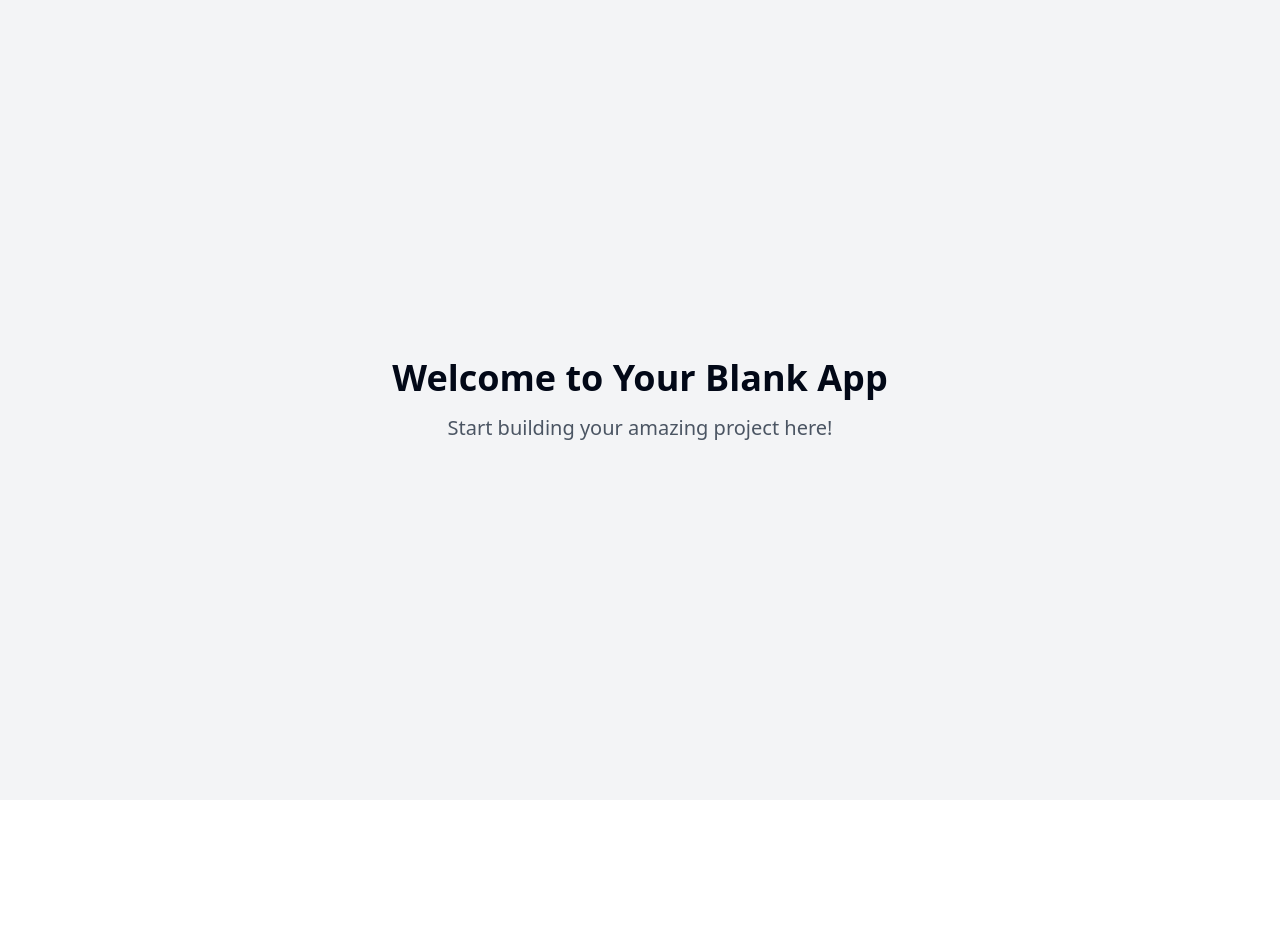
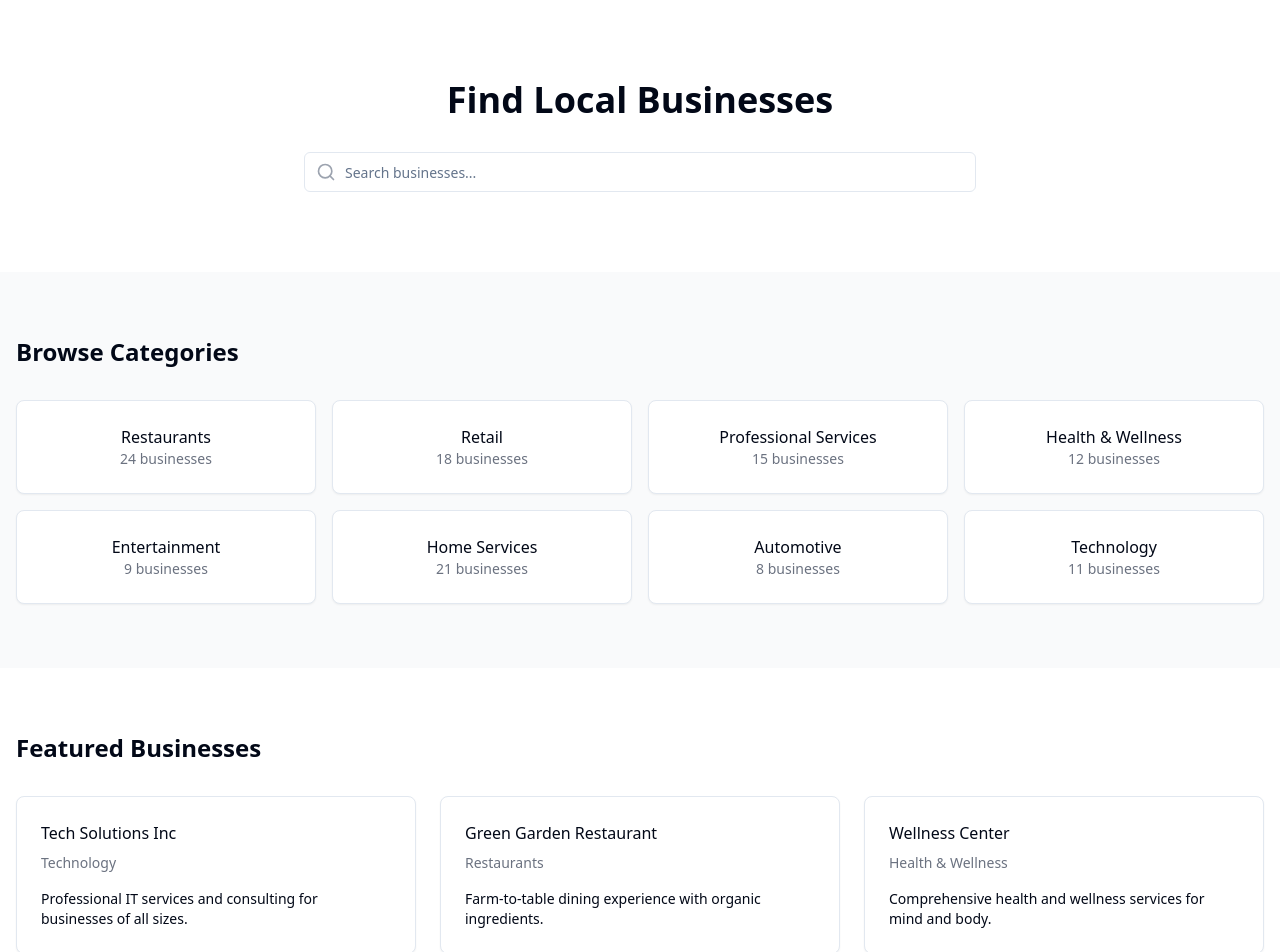
Before and after one commit to climber0823/greet-and-get-acquainted, a React (Vite) app: page / in a window 1280 px wide. Shown: the top 952 px of the page. Before the commit the page ends 800 px from the top, so only its background shows below. Built offline with nearby package versions, Linux system fonts and the light colour scheme.

Commit message:
Connect application
The application is now connected.

```diff
--- a/src/pages/Index.tsx
+++ b/src/pages/Index.tsx
@@ -1,14 +1,97 @@
-// Update this page (the content is just a fallback if you fail to update the page)
+
+import { Search } from "lucide-react";
+import { Card, CardContent } from "@/components/ui/card";
+import { Input } from "@/components/ui/input";
 
 const Index = () => {
   return (
-    <div className="min-h-screen flex items-center justify-center bg-gray-100">
-      <div className="text-center">
-        <h1 className="text-4xl font-bold mb-4">Welcome to Your Blank App</h1>
-        <p className="text-xl text-gray-600">Start building your amazing project here!</p>
-      </div>
+    <div className="min-h-screen bg-gray-50">
+      {/* Hero Section */}
+      <section className="bg-white py-20">
+        <div className="container mx-auto px-4">
+          <h1 className="text-4xl font-bold text-center mb-8">Find Local Businesses</h1>
+          <div className="max-w-2xl mx-auto relative">
+            <div className="relative">
+              <Search className="absolute left-3 top-1/2 transform -translate-y-1/2 text-gray-400 h-5 w-5" />
+              <Input
+                type="text"
+                placeholder="Search businesses..."
+                className="pl-10 w-full"
+              />
+            </div>
+          </div>
+        </div>
+      </section>
+
+      {/* Categories Section */}
+      <section className="py-16">
+        <div className="container mx-auto px-4">
+          <h2 className="text-2xl font-semibold mb-8">Browse Categories</h2>
+          <div className="grid grid-cols-2 md:grid-cols-3 lg:grid-cols-4 gap-4">
+            {categories.map((category) => (
+              <Card key={category.id} className="hover:shadow-lg transition-shadow">
+                <CardContent className="p-6 text-center">
+                  <h3 className="font-medium">{category.name}</h3>
+                  <p className="text-sm text-gray-500">{category.count} businesses</p>
+                </CardContent>
+              </Card>
+            ))}
+          </div>
+        </div>
+      </section>
+
+      {/* Featured Listings Section */}
+      <section className="py-16 bg-white">
+        <div className="container mx-auto px-4">
+          <h2 className="text-2xl font-semibold mb-8">Featured Businesses</h2>
+          <div className="grid grid-cols-1 md:grid-cols-2 lg:grid-cols-3 gap-6">
+            {featuredListings.map((listing) => (
+              <Card key={listing.id} className="hover:shadow-lg transition-shadow">
+                <CardContent className="p-6">
+                  <h3 className="font-medium mb-2">{listing.name}</h3>
+                  <p className="text-sm text-gray-500 mb-4">{listing.category}</p>
+                  <p className="text-sm">{listing.description}</p>
+                </CardContent>
+              </Card>
+            ))}
+          </div>
+        </div>
+      </section>
     </div>
   );
 };
 
+// Temporary sample data (we'll replace this with Supabase data later)
+const categories = [
+  { id: 1, name: "Restaurants", count: 24 },
+  { id: 2, name: "Retail", count: 18 },
+  { id: 3, name: "Professional Services", count: 15 },
+  { id: 4, name: "Health & Wellness", count: 12 },
+  { id: 5, name: "Entertainment", count: 9 },
+  { id: 6, name: "Home Services", count: 21 },
+  { id: 7, name: "Automotive", count: 8 },
+  { id: 8, name: "Technology", count: 11 }
+];
+
+const featuredListings = [
+  {
+    id: 1,
+    name: "Tech Solutions Inc",
+    category: "Technology",
+    description: "Professional IT services and consulting for businesses of all sizes."
+  },
+  {
+    id: 2,
+    name: "Green Garden Restaurant",
+    category: "Restaurants",
+    description: "Farm-to-table dining experience with organic ingredients."
+  },
+  {
+    id: 3,
+    name: "Wellness Center",
+    category: "Health & Wellness",
+    description: "Comprehensive health and wellness services for mind and body."
+  }
+];
+
 export default Index;
```
